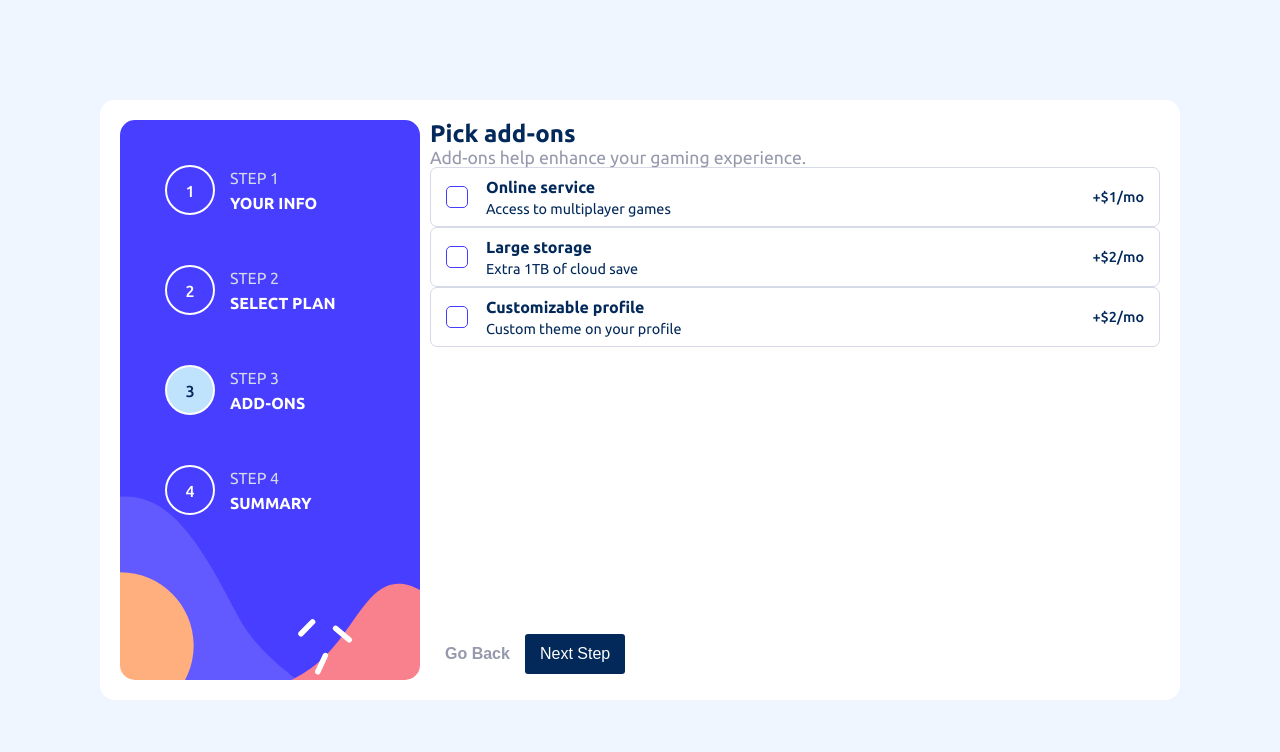
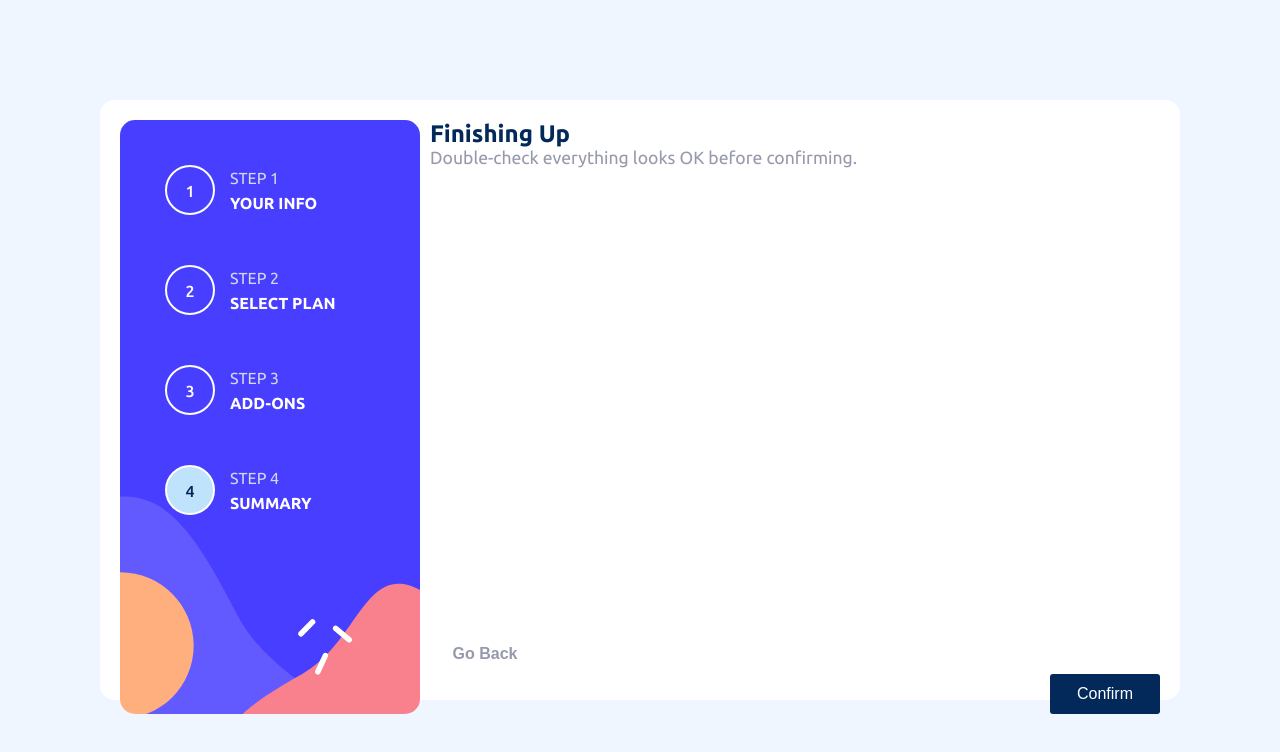
Before and after one commit to ogidog/multi-step-form, a React (Create React App) app: page /step1 in a window 1280 px wide. Shown: the top 752 px of the page. Built offline with nearby package versions, Linux system fonts and the light colour scheme.

Commit message:
Step 3 Done

```diff
--- /dev/null
+++ b/src/entities/confirm-button/ui/confirm-button.tsx
@@ -0,0 +1,39 @@
+import * as React from 'react';
+import styled from "styled-components";
+import {useDispatch, useSelector} from "react-redux";
+import {nextStep, selectCurrentStepNumber} from "shared/slices/controlSlice";
+
+const Button = styled.button<{ currentStepNumber: number }>`
+  box-sizing: border-box;
+
+  width: 110px;
+  height: 40px;
+
+  border-width: 0px;
+  border-radius: 3px;
+
+  background-color: var(--marine-blue);
+
+  color: var(--white);
+  font-size: var(--font-normal);
+  font-weight: 400;
+
+  display: ${props => props.currentStepNumber === 4 ? 'block' : 'none'};
+
+  grid-area: right;
+  justify-self: end;
+
+`
+
+export const ConfirmButton = () => {
+    const currentStepNumber = useSelector(selectCurrentStepNumber);
+    const dispatch = useDispatch();
+
+    const clickHandler = () => {
+        dispatch(nextStep())
+    }
+
+    return (
+        <Button currentStepNumber={currentStepNumber} onClick={clickHandler}>Confirm</Button>
+    );
+};
--- a/src/entities/index.ts
+++ b/src/entities/index.ts
@@ -4,6 +4,7 @@ import {InputPhone} from "./input-phone/ui/input-phone";
 import {InputEmail} from "./input-email/ui/input-email";
 import {NextStepButton} from "./next-step-button/ui/next-step-button";
 import {PrevStepButton} from "./prev-step-button/ui/prev-step-button";
+import {ConfirmButton} from "./confirm-button/ui/confirm-button";
 import {PlanOption} from "./plan-option/ui/plan-option";
 import {BillingToggle} from "./billing-toggle/ui/billing-toggle";
 import {AddOnOption} from "./add-on-option/ui/add-on-option";
@@ -15,6 +16,7 @@ export {
     InputEmail,
     NextStepButton,
     PrevStepButton,
+    ConfirmButton,
     PlanOption,
     BillingToggle,
     AddOnOption
--- a/src/entities/next-step-button/ui/next-step-button.tsx
+++ b/src/entities/next-step-button/ui/next-step-button.tsx
@@ -1,13 +1,14 @@
 import * as React from 'react';
 import styled from "styled-components";
-import {IControlSlice} from "shared/slices/controlSlice";
+import {IControlSlice, selectCurrentStepNumber} from "shared/slices/controlSlice";
 import {FC} from "react";
 import {TOTAL_STEPS} from "shared/lib/const";
+import {useSelector} from "react-redux";
 
-const Button = styled.button<Props>`
+const Button = styled.button<{ currentStepNumber: number }>`
   box-sizing: border-box;
 
-  width: fit-content;
+  width: 110px;
   height: 40px;
   padding-left: 15px;
   padding-right: 15px;
@@ -21,15 +22,18 @@ const Button = styled.button<Props>`
   font-size: var(--font-normal);
   font-weight: 400;
 
-  visibility: ${props => props.totalSteps === props.currentStepNumber ? 'hidden' : 'visible'};
+  display: ${props => props.currentStepNumber >= 4 ? 'none' : 'block'};
+
+  grid-area: right;
+  justify-self: end;
+
 `
 
-type Props = {totalSteps: number} & Pick<IControlSlice, "currentStepNumber">;
+export const NextStepButton: FC = () => {
+    const currentStepNumber = useSelector(selectCurrentStepNumber);
 
-
-export const NextStepButton: FC<Props> = (props) => {
     return (
-        <Button totalSteps={TOTAL_STEPS} currentStepNumber={props.currentStepNumber} type={"submit"}
-                form={`step${props.currentStepNumber}`}>Next Step</Button>
+        <Button currentStepNumber={currentStepNumber} type={"submit"}
+                form={`step${currentStepNumber}`}>Next Step</Button>
     );
 };
--- a/src/entities/prev-step-button/ui/prev-step-button.tsx
+++ b/src/entities/prev-step-button/ui/prev-step-button.tsx
@@ -1,17 +1,13 @@
 import * as React from 'react';
 import styled from "styled-components";
-import {IControlSlice, prevStep} from "shared/slices/controlSlice";
-import {FC} from "react";
-import {useDispatch} from "react-redux";
-import {useNavigate} from "react-router-dom";
+import {prevStep, selectCurrentStepNumber} from "shared/slices/controlSlice";
+import {useDispatch, useSelector} from "react-redux";
 
-const Button = styled.button<Props>`
+const Button = styled.button<{ currentStepNumber:number }>`
   box-sizing: border-box;
 
-  width: fit-content;
+  width: 110px;
   height: 40px;
-  padding-left: 15px;
-  padding-right: 15px;
 
   border-width: 0px;
 
@@ -20,21 +16,21 @@ const Button = styled.button<Props>`
   color: var(--cool-gray);
   font-size: var(--font-normal);
   font-weight: 700;
-  visibility: ${props => props.currentStepNumber === 1 ? 'hidden' : 'visible'};
+  display: ${props => props.currentStepNumber === 1 || props.currentStepNumber > 4 ? 'none' : 'block'};
+
+  grid-area: left;
+  justify-self: start;
 `
 
-type Props = Pick<IControlSlice, 'currentStepNumber'>
-
-export const PrevStepButton: FC<Props> = (props) => {
+export const PrevStepButton = () => {
+    const currentStepNumber = useSelector(selectCurrentStepNumber);
     const dispatch = useDispatch();
-    //const navigate = useNavigate();
 
     const clickHandler = () => {
         dispatch(prevStep());
-        //navigate(`/step${props.currentStepNumber - 1}`)
     }
 
     return (
-        <Button currentStepNumber={props.currentStepNumber} onClick={clickHandler}>Go Back</Button>
+        <Button currentStepNumber={currentStepNumber} onClick={clickHandler}>Go Back</Button>
     );
 };
--- a/src/shared/slices/controlSlice.ts
+++ b/src/shared/slices/controlSlice.ts
@@ -1,4 +1,4 @@
-import {createSlice} from "@reduxjs/toolkit";
+import {createSlice, PayloadAction} from "@reduxjs/toolkit";
 import {RootState} from "../store/store";
 
 export interface IControlSlice {
@@ -6,7 +6,7 @@ export interface IControlSlice {
 }
 
 const initialState: IControlSlice = {
-    currentStepNumber: 3,
+    currentStepNumber: 4,
 }
 
 const controlSlice = createSlice({
@@ -18,11 +18,14 @@ const controlSlice = createSlice({
         },
         prevStep: (state) => {
             state.currentStepNumber -= 1;
+        },
+        setStep: (state, action: PayloadAction<IControlSlice["currentStepNumber"]>) => {
+            state.currentStepNumber = action.payload
         }
     }
 });
 
 export const selectCurrentStepNumber = (state: RootState) => state.control.currentStepNumber;
 
-export const {nextStep, prevStep} = controlSlice.actions;
+export const {nextStep, prevStep, setStep} = controlSlice.actions;
 export default controlSlice.reducer
--- a/src/widgets/footer/ui/footer.tsx
+++ b/src/widgets/footer/ui/footer.tsx
@@ -1,10 +1,6 @@
 import * as React from 'react';
-import {FC} from "react";
 import styled from "styled-components";
-import {NextStepButton, PrevStepButton} from "entities/index";
-import {useSelector} from "react-redux";
-import {selectCurrentStepNumber} from "shared/slices/controlSlice";
-import {TOTAL_STEPS} from "shared/lib/const";
+import {ConfirmButton, NextStepButton, PrevStepButton} from "entities/index";
 
 const StyledContainer = styled.div`
   @media (max-width: 1024px) {
@@ -12,8 +8,10 @@ const StyledContainer = styled.div`
 
     background-color: var(--white);
 
-    display: flex;
-    justify-content: space-between;
+    display: grid;
+    grid-template-columns: 1fr 1fr;
+    grid-template-areas: "left right";
+    grid-auto-columns: 4px;
     align-items: center;
 
     height: 100%;
@@ -26,13 +24,13 @@ const StyledContainer = styled.div`
   }
 
 `
-export const Footer: FC = () => {
-    const currentStepNumber = useSelector(selectCurrentStepNumber);
+export const Footer = () => {
 
     return (
         <StyledContainer>
-            <PrevStepButton currentStepNumber={currentStepNumber}/>
-            <NextStepButton totalSteps={TOTAL_STEPS} currentStepNumber={currentStepNumber}/>
+            <PrevStepButton />
+            <NextStepButton/>
+            <ConfirmButton/>
         </StyledContainer>
     );
 };
--- a/src/widgets/index.ts
+++ b/src/widgets/index.ts
@@ -5,5 +5,6 @@ import {Footer} from "./footer/ui/footer";
 import {Step1Form} from "./step1-form/ui/step1-form";
 import {Step2Form} from "./step2-form/ui/step2-form";
 import {Step3Form} from "./step3-form/ui/step3-form";
+import {Step4Form} from "./step4-form/ui/step4-form";
 
-export {Container, Sidebar, Main, Footer, Step1Form, Step2Form, Step3Form};
+export {Container, Sidebar, Main, Footer, Step1Form, Step2Form, Step3Form, Step4Form};
--- a/src/widgets/main/ui/main.tsx
+++ b/src/widgets/main/ui/main.tsx
@@ -6,6 +6,7 @@ import {selectCurrentStepNumber} from "shared/slices/controlSlice";
 import {Step1Form} from "widgets/step1-form/ui/step1-form";
 import {Step2Form} from "widgets/step2-form/ui/step2-form";
 import {Step3Form} from "widgets/step3-form/ui/step3-form";
+import {Step4Form} from "widgets/step4-form/ui/step4-form";
 
 const StyledContainer = styled.div`
   @media (max-width: 1024px) {
@@ -30,6 +31,8 @@ export const Main = () => {
                 return <Step2Form/>
             case 3:
                 return <Step3Form/>
+            case 4:
+                return <Step4Form/>
             default:
                 return <Step1Form/>
         }
--- a/src/widgets/step3-form/ui/step3-form.tsx
+++ b/src/widgets/step3-form/ui/step3-form.tsx
@@ -1,6 +1,6 @@
 import * as React from 'react';
 import {useDispatch, useSelector} from "react-redux";
-import {selectCurrentStepNumber} from "shared/slices/controlSlice";
+import {nextStep, selectCurrentStepNumber} from "shared/slices/controlSlice";
 import {FC, FormEvent, FormEventHandler} from "react";
 import styled from "styled-components";
 import {AddOnOption} from "entities/index";
@@ -70,6 +70,7 @@ export const Step3Form: FC = () => {
                 return ADD_ON_PRICE[billing][addOn];
             });
             dispatch(setStep3Data({addOns: addOns, prices: prices}))
+            dispatch(nextStep())
         }
     }
 
--- /dev/null
+++ b/src/widgets/step4-form/ui/step4-form.tsx
@@ -0,0 +1,46 @@
+import * as React from 'react';
+import styled from "styled-components";
+
+const StyledContainer = styled.div`
+  @media (max-width: 1024px) {
+    display: grid;
+    grid-template-rows: 50px 60px 1fr 1fr;
+
+    box-sizing: border-box;
+    border-radius: 10px;
+    background-color: var(--white);
+
+    position: relative;
+    top: -25px;
+
+    width: 100%;
+    height: 100%;
+
+    padding: 30px 15px 30px 15px;
+  }
+  @media (min-width: 1025px) {
+
+  }
+`;
+
+const Title = styled.div`
+  font-weight: 700;
+  color: var(--marine-blue);
+  font-size: var(--font-large);
+`;
+
+const Hint = styled.div`
+  font-weight: 400;
+  color: var(--cool-gray);
+  font-size: var(--font-medium);
+
+`;
+
+export const Step4Form = () => {
+    return (
+        <StyledContainer>
+            <Title>Finishing Up</Title>
+            <Hint>Double-check everything looks OK before confirming.</Hint>
+        </StyledContainer>
+    );
+};
```
Also changed, not shown: src/entities/summary-plan/ui/summary-plan.tsx (added, +44 -0 lines).
